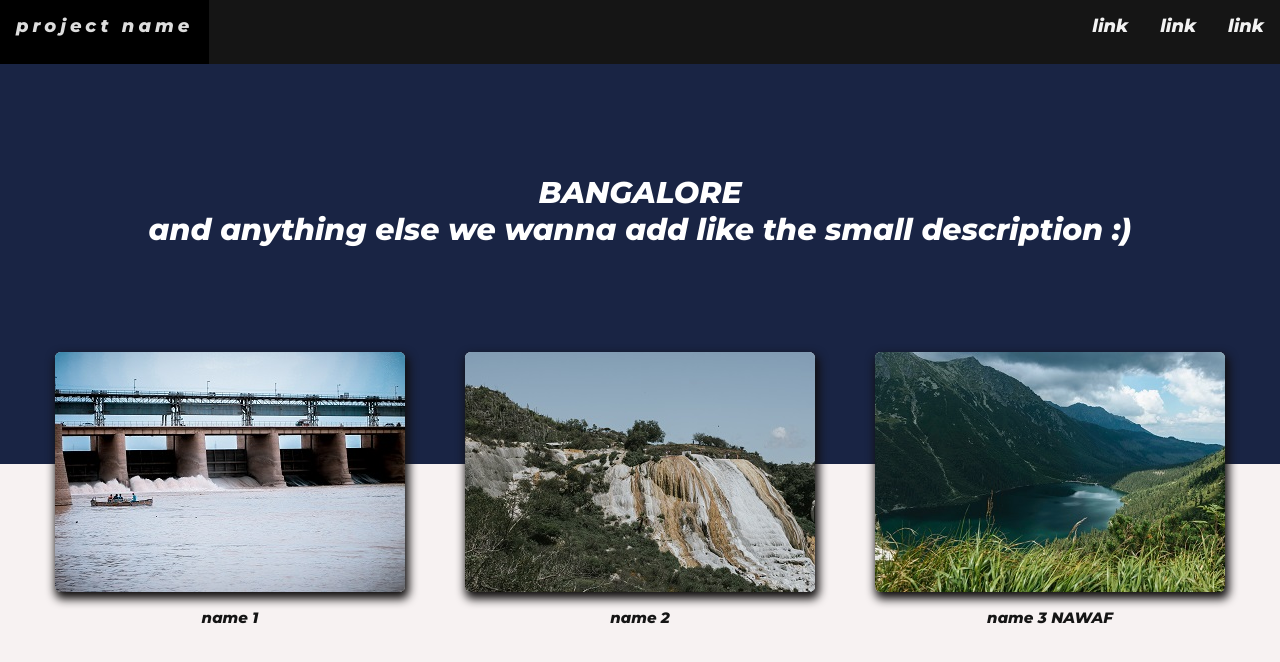
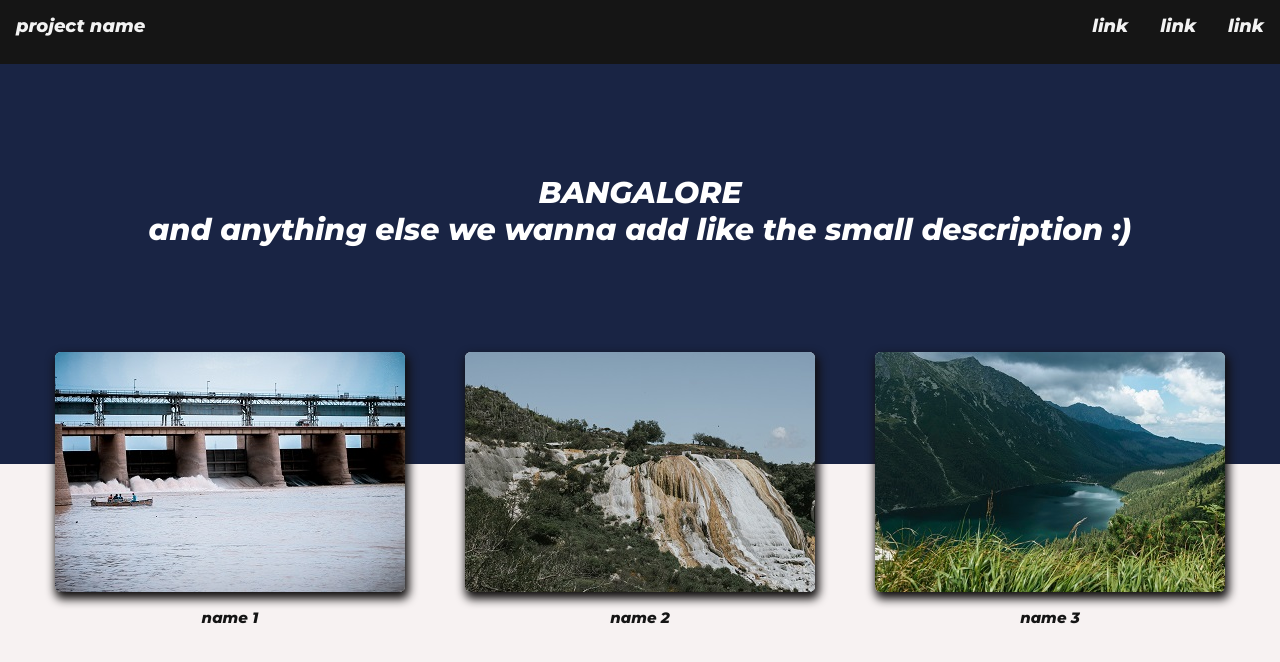
Before and after one commit to Anisha7860/reservoir, a plain HTML site: page index.html in a window 1280 px wide. Drawn offline with Linux system fonts and the light colour scheme.

Commit message:
name changed

```diff
--- a/index.html
+++ b/index.html
@@ -49,7 +49,7 @@
     <div class="col">
         <img src="./images/rese3.jpg" alt="image-3">
         <br><br>
-        <p class="text">name 3  NAWAF</p>
+        <p class="text">name 3 </p>
     </div>
 
 </div>
```
